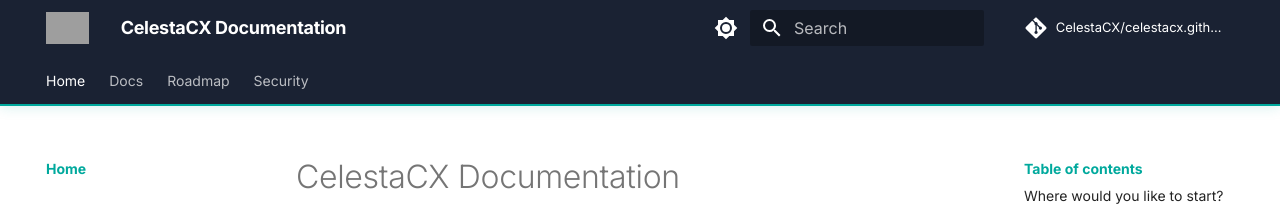
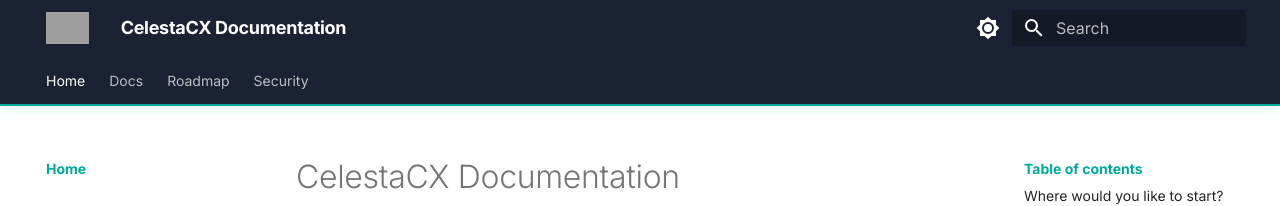
Before and after one commit to CelestaCX/celestacx.github.io, an MkDocs documentation site: the page built from docs/index.md, in a window 1280 px wide. Shown: the top 206 px of the page. Built offline with MkDocs 1.6.1 and Material for MkDocs 9.7.7, drawn with Linux system fonts in a browser that asks for light colours; comment, search, counter and statistics services are not loaded; grey boxes are pictures that could not be loaded.

Commit message:
Remove repo link from header

```diff
--- a/mkdocs.yml
+++ b/mkdocs.yml
@@ -2,8 +2,6 @@ site_name: CelestaCX Documentation
 site_description: AI-powered omnichannel contact center platform by Octavebytes
 site_author: Octavebytes
 site_url: https://celestacx.github.io/
-repo_name: CelestaCX/celestacx.github.io
-repo_url: https://github.com/CelestaCX/celestacx.github.io
 copyright: "© 2025 Octavebytes. All Rights Reserved."
 
 theme:
```
